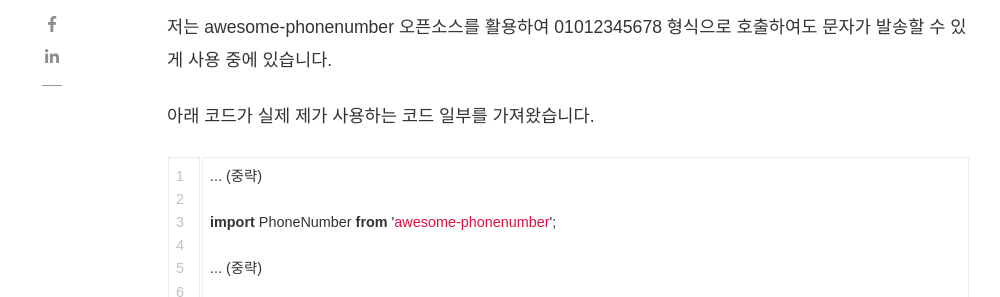
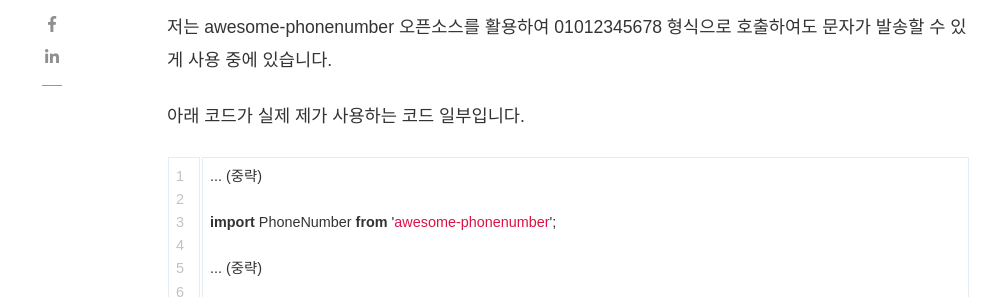
Before and after one commit to dr-coton/dr-coton.github.io, a Jekyll site: the page built from _posts/2020-10-08-aws-lambda-sns-sendsms.markdown, in a window 1280 px wide and 900 px high, scrolled down 11042 px. Shown: the part 154-451 px from the top of the window, without its empty margins (118-1118 px from the left). Built offline with Jekyll 4.4.1, drawn with Linux system fonts in a browser that asks for light colours; nearby versions of some CDN libraries; some web fonts are replaced; comment, search, counter and statistics services are not loaded.

Commit message:
일부 수정

````diff
--- a/_posts/2020-10-08-aws-lambda-sns-sendsms.markdown
+++ b/_posts/2020-10-08-aws-lambda-sns-sendsms.markdown
@@ -163,7 +163,7 @@ exports.handler = (event, context, callback) => {
 
 저는 awesome-phonenumber 오픈소스를 활용하여 01012345678 형식으로 호출하여도 문자가 발송할 수 있게 사용 중에 있습니다.
 
-아래 코드가 실제 제가 사용하는 코드 일부를 가져왔습니다.
+아래 코드가 실제 제가 사용하는 코드 일부입니다.
 
 ```js
 ... (중략)
````
